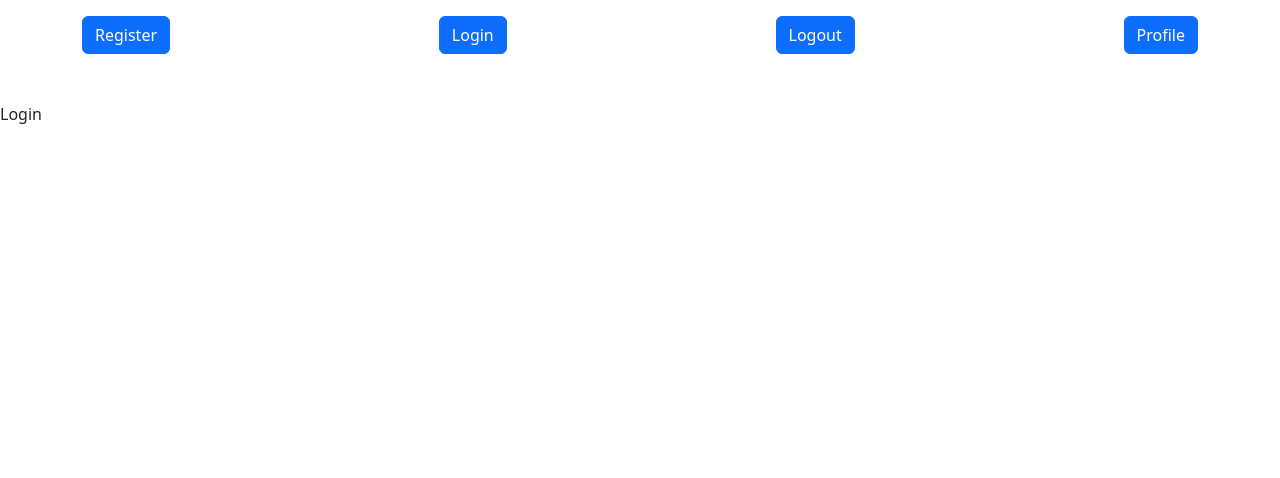
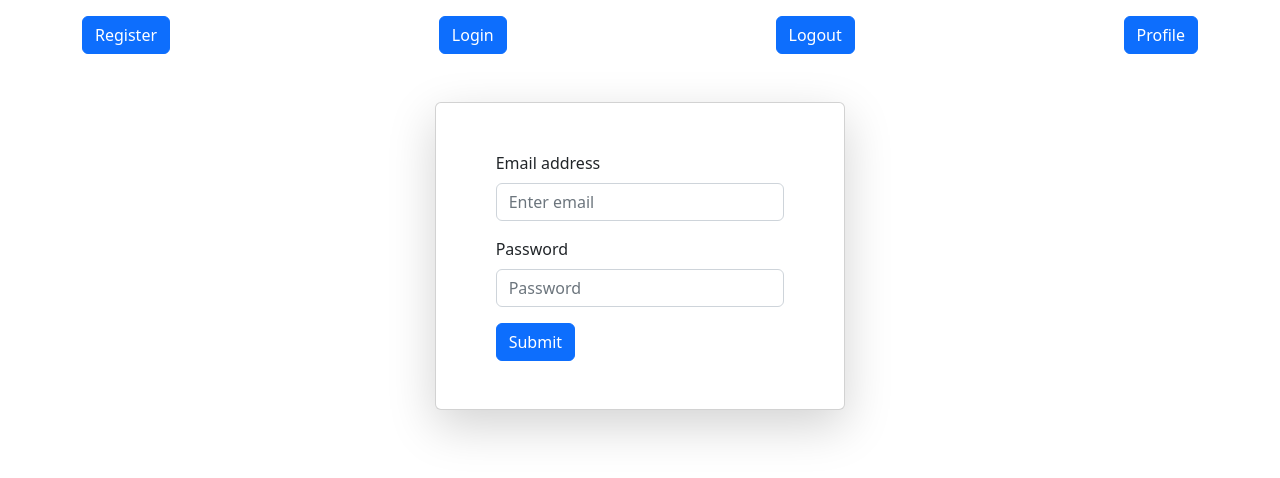
Before and after one commit to sanimesh96/React-Django-Authentication, a React (Create React App) app in the folder frontend/: page /login in a window 1280 px wide. Shown: the top 478 px of the page. Built offline with nearby package versions, Linux system fonts and the light colour scheme.

Commit message:
Add: Authentication API Integration

```diff
--- a/frontend/package.json
+++ b/frontend/package.json
@@ -6,6 +6,7 @@
     "@testing-library/jest-dom": "^5.14.1",
     "@testing-library/react": "^13.0.0",
     "@testing-library/user-event": "^13.2.1",
+    "axios": "^0.27.2",
     "bootstrap": "^5.2.0",
     "react": "^18.2.0",
     "react-bootstrap": "^2.5.0",
--- a/frontend/src/components/auth/Login.js
+++ b/frontend/src/components/auth/Login.js
@@ -1,10 +1,61 @@
-import React from 'react'
+import React from "react";
+import { useState } from "react";
+import { Button, Form, Container, Col, Card, FormGroup } from "react-bootstrap";
+var axios = require("axios");
+const Login = () => {
 
-const Login = () => {
+  const [formData, setFormData] = useState([]);
+
+
+  const callApi = (e) => {
+    e.preventDefault();
+    let response = axios.post("http://localhost:8000/api/login/", {
+      email: formData.email,
+      password: formData.password,
+    }).then((resp) => {
+      console.log(resp)
+    }).catch((error)=>{
+      console.log(error.response);
+    })
+  };
   return (
-    <div>
-      Login
-    </div>
+    <Col md={4}>
+      <Card className="shadow-lg p-5">
+        <Container>
+          <Form>
+            <Form.Group className="mb-3" controlId="formBasicEmail">
+              <Form.Label>Email address</Form.Label>
+              <Form.Control
+                type="email"
+                placeholder="Enter email"
+                onChange={(e) => {
+                  setFormData({ ...formData, email: e.target.value });
+                }}
+              />
+            </Form.Group>
+            <Form.Group className="mb-3" controlId="formBasicPassword">
+              <Form.Label>Password</Form.Label>
+              <Form.Control
+                type="password"
+                placeholder="Password"
+                onChange={(e) => {
+                  setFormData({ ...formData, password: e.target.value });
+                }}
+              />
+            </Form.Group>
+            <Button
+              variant="primary"
+              type="submit"
+              onClick={(e) => {
+                callApi(e);
+              }}
+            >
+              Submit
+            </Button>
+          </Form>
+        </Container>
+      </Card>
+    </Col>
   )
 }
 
--- a/frontend/src/components/auth/Register.js
+++ b/frontend/src/components/auth/Register.js
@@ -1,27 +1,83 @@
 import React from "react";
-import { Button, Form, Container, Col, Card } from "react-bootstrap";
+import { useState } from "react";
+import { Button, Form, Container, Col, Card, FormGroup } from "react-bootstrap";
+var axios = require("axios");
 
 const Register = () => {
+  const [formData, setFormData] = useState([]);
+
+  const callApi = (e) => {
+    e.preventDefault();
+    let response = axios.post("http://localhost:8000/api/register/", {
+      username: formData.username,
+      email: formData.email,
+      password: formData.password,
+      password2: formData.password1,
+    }).then((resp) => {
+      console.log(resp)
+    }).catch((error)=>{
+      console.log(error.response);
+    })
+  };
+
   return (
     <Col md={4}>
       <Card className="shadow-lg p-5">
         <Container>
           <Form>
+            <Form.Group className="mb-3" controlId="formBasicPassword">
+              <Form.Label>UserName</Form.Label>
+              <Form.Control
+                type="username"
+                placeholder="Username"
+                onChange={(e) => {
+                  setFormData({ ...formData, username: e.target.value });
+                }}
+              />
+            </Form.Group>
             <Form.Group className="mb-3" controlId="formBasicEmail">
               <Form.Label>Email address</Form.Label>
-              <Form.Control type="email" placeholder="Enter email" />
+              <Form.Control
+                type="email"
+                placeholder="Enter email"
+                onChange={(e) => {
+                  setFormData({ ...formData, email: e.target.value });
+                }}
+              />
               <Form.Text className="text-muted">
                 We'll never share your email with anyone else.
               </Form.Text>
             </Form.Group>
             <Form.Group className="mb-3" controlId="formBasicPassword">
               <Form.Label>Password</Form.Label>
-              <Form.Control type="password" placeholder="Password" />
+              <Form.Control
+                type="password"
+                placeholder="Password"
+                onChange={(e) => {
+                  setFormData({ ...formData, password: e.target.value });
+                }}
+              />
+            </Form.Group>
+            <Form.Group className="mb-3" controlId="formBasicPassword">
+              <Form.Label>Password</Form.Label>
+              <Form.Control
+                type="password"
+                placeholder="ReEnter Password"
+                onChange={(e) => {
+                  setFormData({ ...formData, password1: e.target.value });
+                }}
+              />
             </Form.Group>
             <Form.Group className="mb-3" controlId="formBasicCheckbox">
               <Form.Check type="checkbox" label="Check me out" />
             </Form.Group>
-            <Button variant="primary" type="submit">
+            <Button
+              variant="primary"
+              type="submit"
+              onClick={(e) => {
+                callApi(e);
+              }}
+            >
               Submit
             </Button>
           </Form>
```
Also changed, not shown: 2 other files (tests, documents, lock files or other folders).
